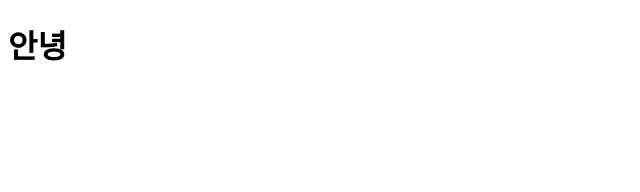
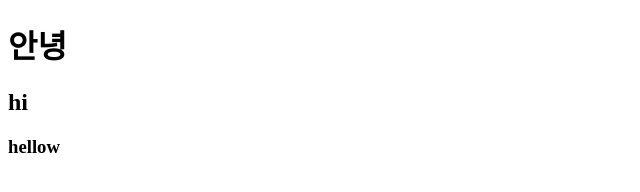
Before and after one commit to joona0306/interpark-server, a website: page index.html in a window 1280 px wide. Shown: the whole page, without its empty margins (0-640 px from the left). Drawn offline with Linux system fonts and the light colour scheme.

Commit message:
인사 추가

```diff
--- a/index.html
+++ b/index.html
@@ -7,5 +7,7 @@
 </head>
 <body>
     <h1>안녕</h1>
+    <h2>hi</h2>
+    <h3>hellow</h3>
 </body>
 </html>
```
